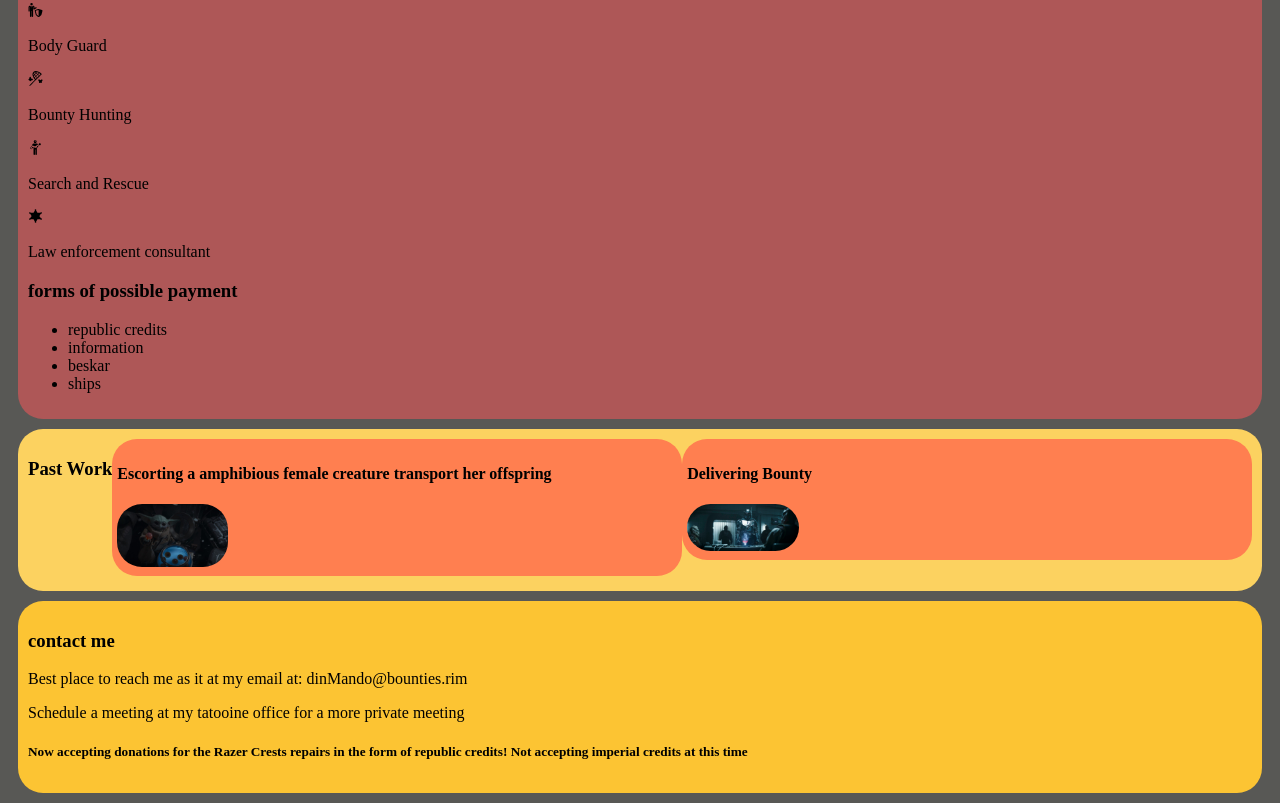
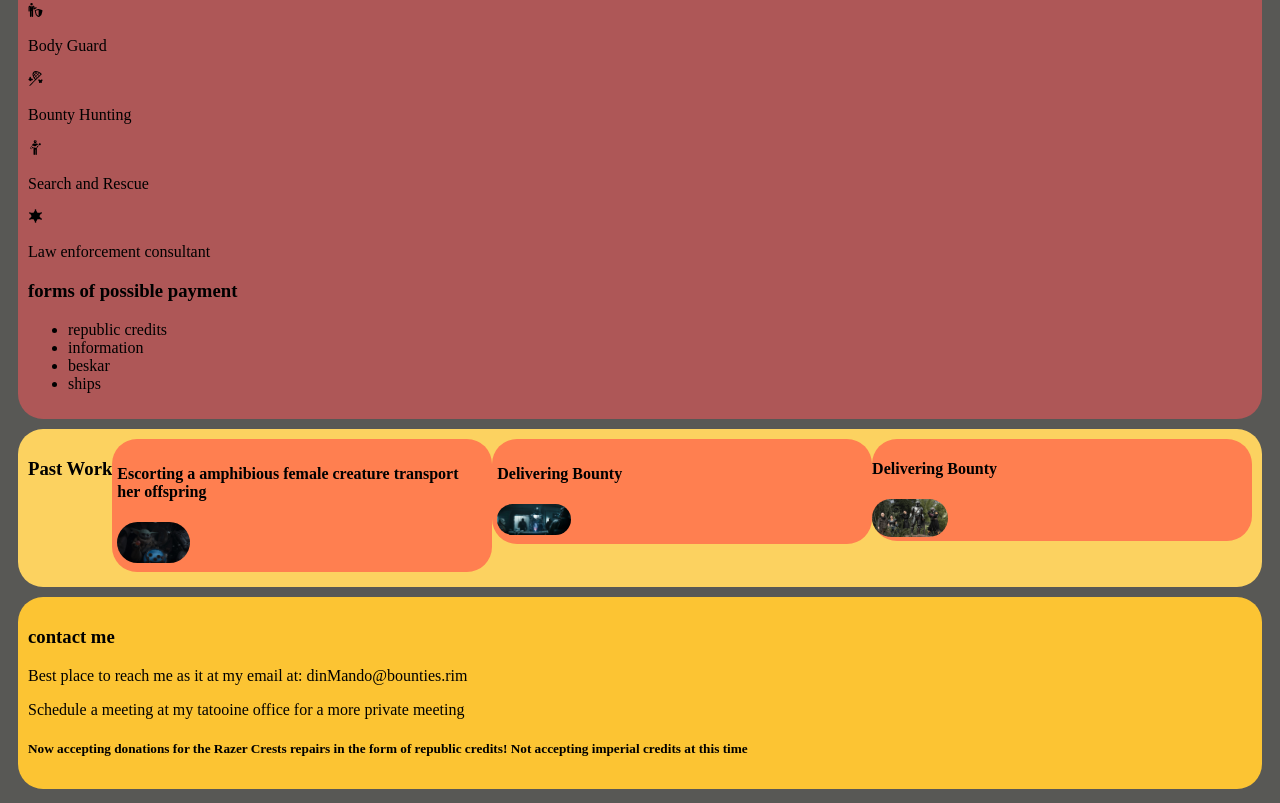
Before and after one commit to joeygaitan/mandoPortfolio, a website: page index.html in a window 1280 px wide. Shown: the part 575-1378 px from the top of the page. Drawn offline with Linux system fonts and the light colour scheme; files whose address does not match are found by name.

Commit message:
Added in the new past work. Now working on adding in the services intialed

```diff
--- a/index.html
+++ b/index.html
@@ -82,6 +82,12 @@
                     <img src="./Images/past_work/bountyHunter.jpg" width="20%" height="20%" id="hologramBountyImage"/>
                 </section>
             </section>
+            <section class="pastWorkColumn">
+                <section class="consultant-column">
+                    <h4>Delivering Bounty</h4>
+                    <img src="./Images/lawEnforcementPicture/lawEnforcementConsultant.png" width="20%" height="20%" id="hologramBountyImage"/>
+                </section>
+            </section>
         </article>
     </main>
     <footer class="footer">
```
Also changed, not shown: Images/lawEnforcementPicture/lawEnforcementConsultant.png (added).
